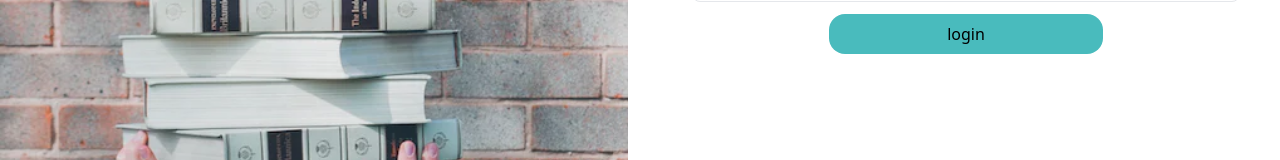
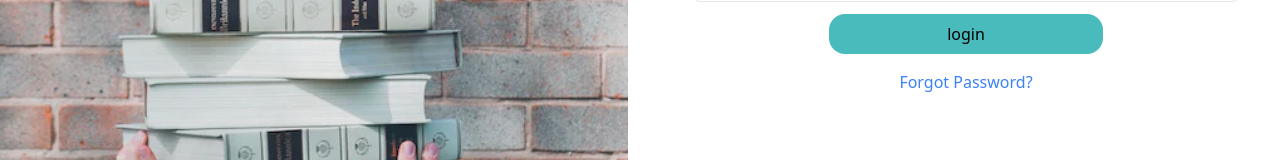
Before and after one commit to obaraelijah/school-management-system, a React (Vite) app in the folder frontend/: page /login in a window 1280 px wide. Shown: the part 418-578 px from the top of the page. Built offline with nearby package versions, Linux system fonts and the light colour scheme.

Commit message:
forgot password

```diff
--- a/frontend/src/pages/auth/Login.jsx
+++ b/frontend/src/pages/auth/Login.jsx
@@ -90,6 +90,11 @@ const LogIn = () => {
               login
             </Button>
           </form>
+          <p className='mt-4 text-center'>
+            <NavLink to={'/forgot-password'} className='text-blue-500 hover:underline'>
+              Forgot Password?
+            </NavLink>
+          </p>
         </div>
       </div>
     </>
```
